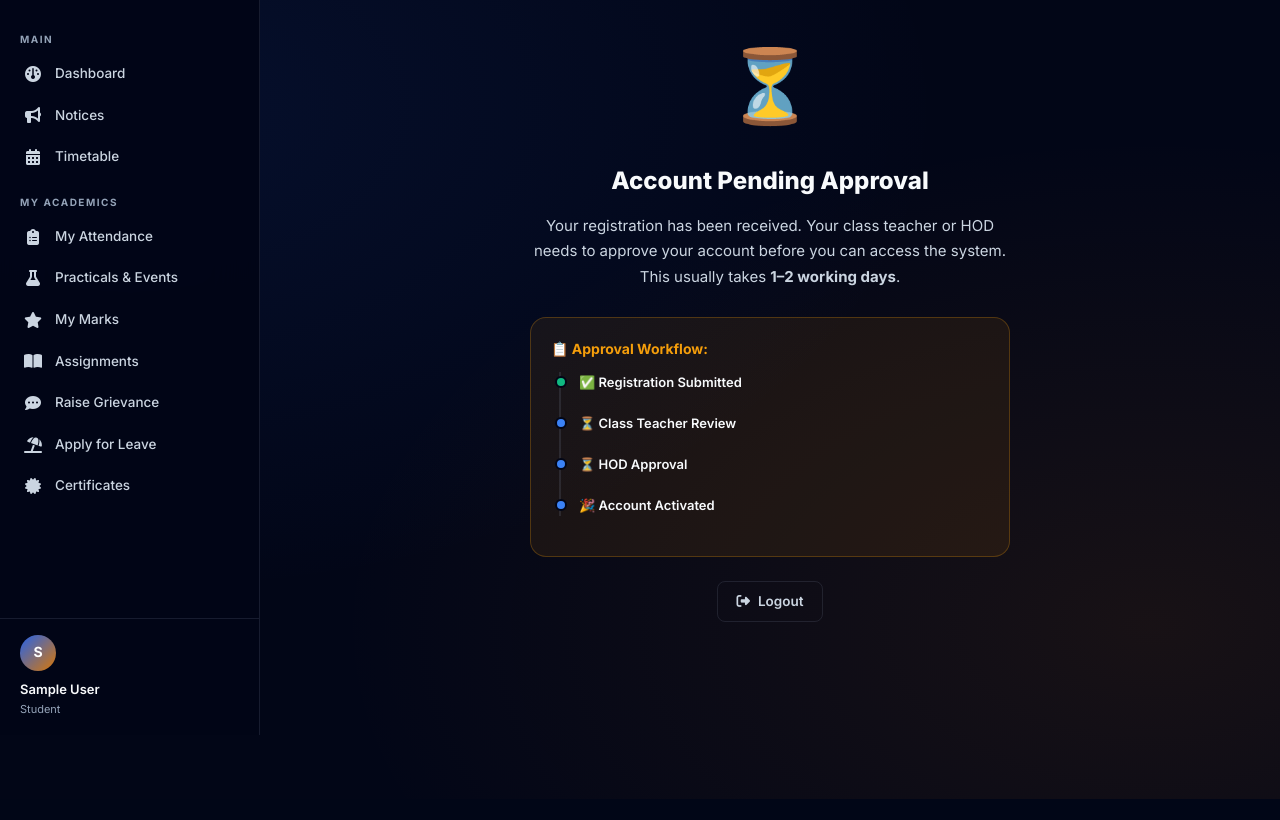
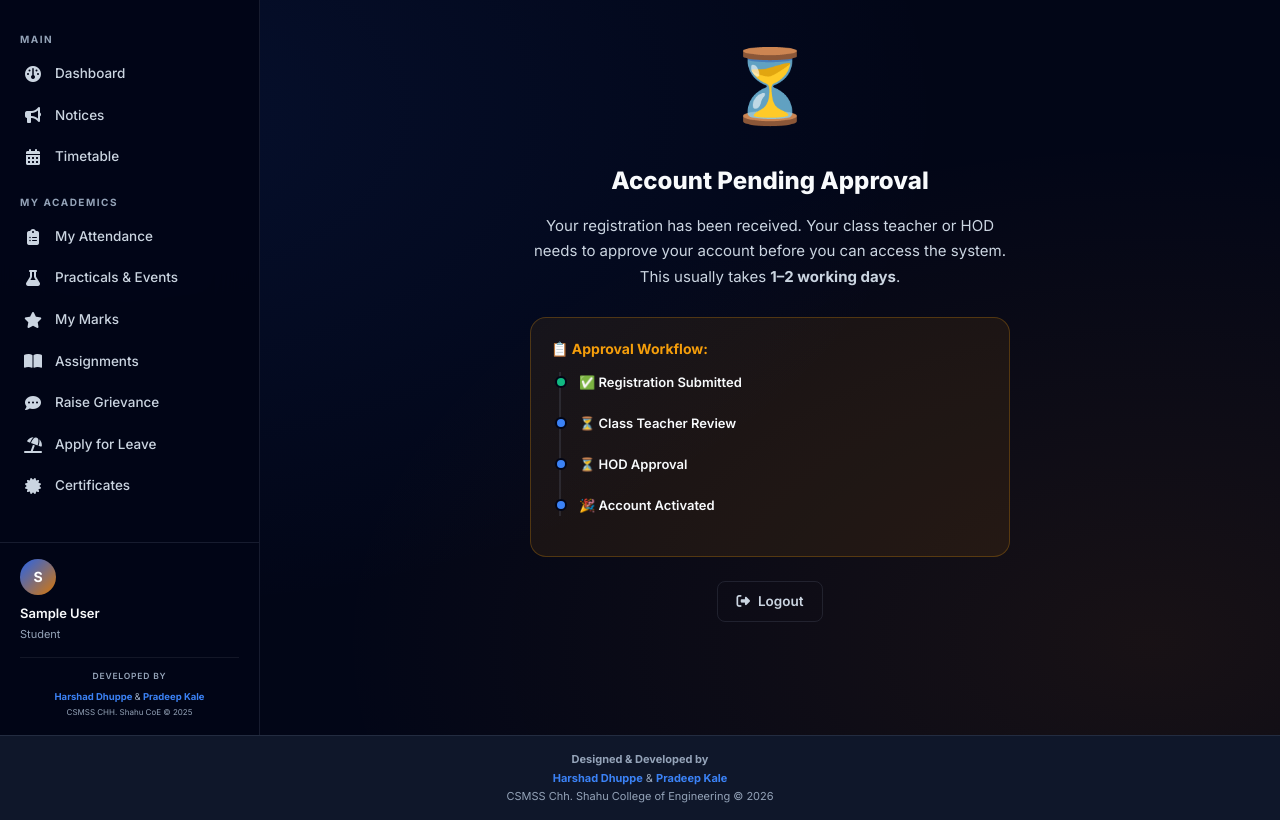
Before and after one commit to Harshad8623/csmss-college-erp, a Flask app: page /auth/pending in a window 1280 px wide. Shown: the part 65-885 px from the top of the page. Before the commit the page ends 864 px from the top, so only its background shows below. Run offline with Flask 3, Linux system fonts and the light colour scheme; the visitor is signed in with stand-in values (Sample User, id 1); data that the repository does not hold is empty.

Commit message:
feat: add developer credits - Harshad Dhuppe & Pradeep Kale in sidebar and page footer

```diff
--- a/templates/base.html
+++ b/templates/base.html
@@ -1,5 +1,6 @@
 <!DOCTYPE html>
 <html lang="en">
+
 <head>
   <meta charset="UTF-8">
   <meta name="viewport" content="width=device-width, initial-scale=1.0, viewport-fit=cover">
@@ -9,7 +10,8 @@
   <!-- Preconnect -->
   <link rel="preconnect" href="https://fonts.googleapis.com">
   <link rel="preconnect" href="https://fonts.gstatic.com" crossorigin>
-  <link href="https://fonts.googleapis.com/css2?family=Inter:wght@300;400;500;600;700;800&display=swap" rel="stylesheet">
+  <link href="https://fonts.googleapis.com/css2?family=Inter:wght@300;400;500;600;700;800&display=swap"
+    rel="stylesheet">
 
   <!-- Font Awesome -->
   <link rel="stylesheet" href="https://cdnjs.cloudflare.com/ajax/libs/font-awesome/6.5.0/css/all.min.css">
@@ -22,6 +24,7 @@
 
   {% block extra_css %}{% endblock %}
 </head>
+
 <body>
 
   <!-- ══ NAVBAR ══════════════════════════════════════════════════════════════ -->
@@ -31,7 +34,8 @@
     </button>
 
     <a href="{{ url_for('dashboard.index') }}" class="navbar-brand" style="display:flex;align-items:center;gap:8px;">
-    <img src="{{ url_for('static', filename='img/college_logo.png') }}" alt="Logo" style="height:32px;width:auto;object-fit:contain;">
+      <img src="{{ url_for('static', filename='img/college_logo.png') }}" alt="Logo"
+        style="height:32px;width:auto;object-fit:contain;">
       <span class="brand-full" style="padding-top:2px;">{{ college_short }} ERP</span>
       <span class="brand-short" style="padding-top:2px;">ERP</span>
     </a>
@@ -240,7 +244,8 @@
       {% if _spic %}
       <img src="{{ _spic }}" class="user-avatar" style="width:36px;height:36px;margin-bottom:8px;object-fit:cover;">
       {% else %}
-      <div class="user-avatar" style="width:36px;height:36px;margin-bottom:8px;">{{ current_user.name[0].upper() }}</div>
+      <div class="user-avatar" style="width:36px;height:36px;margin-bottom:8px;">{{ current_user.name[0].upper() }}
+      </div>
       {% endif %}
       {% else %}
       <div class="user-avatar" style="width:36px;height:36px;margin-bottom:8px;font-size:14px;">
@@ -249,6 +254,18 @@
       {% endif %}
       <div class="sidebar-footer-user">{{ current_user.name }}</div>
       <div class="sidebar-footer-text">{{ current_user.role.replace('_', ' ').title() }}</div>
+
+      <div style="margin-top:14px;padding-top:12px;border-top:1px solid rgba(255,255,255,0.07);text-align:center;">
+        <div
+          style="font-size:8.5px;font-weight:600;letter-spacing:0.8px;color:var(--text-muted);text-transform:uppercase;margin-bottom:5px;">
+          Developed by</div>
+        <div style="font-size:9.5px;font-weight:700;color:var(--accent-blue);line-height:1.6;">
+          Harshad Dhuppe
+          <span style="color:var(--text-muted);font-weight:400;">&amp;</span>
+          Pradeep Kale
+        </div>
+        <div style="font-size:8px;color:var(--text-muted);margin-top:2px;">CSMSS CHH. Shahu CoE &copy; 2025</div>
+      </div>
     </div>
   </aside>
 
@@ -281,6 +298,30 @@
 
   </main>
 
+  <!-- ══ DEV FOOTER ═══════════════════════════════════════════════════════════ -->
+  <footer style="
+  text-align:center;
+  padding: 14px 24px;
+  font-size: 11px;
+  color: var(--text-muted);
+  border-top: 1px solid var(--border-color);
+  background: var(--bg-secondary);
+  line-height: 1.7;
+">
+    <span>
+      <b>Designed &amp; Developed by</b><br>
+      <strong style="color:var(--accent-blue);"> Harshad Dhuppe</strong>
+      &amp;
+      <strong style="color:var(--accent-blue);"> Pradeep Kale</strong></b><br>
+    </span>
+
+
+
+    <span>
+      CSMSS Chh. Shahu College of Engineering &copy; 2026
+    </span>
+  </footer>
+
 
 
   <!-- ══ SCRIPTS ══════════════════════════════════════════════════════════════ -->
@@ -289,4 +330,5 @@
   {% block extra_js %}{% endblock %}
 
 </body>
+
 </html>
```
Lines whose indentation alone changed are shown as unchanged.
